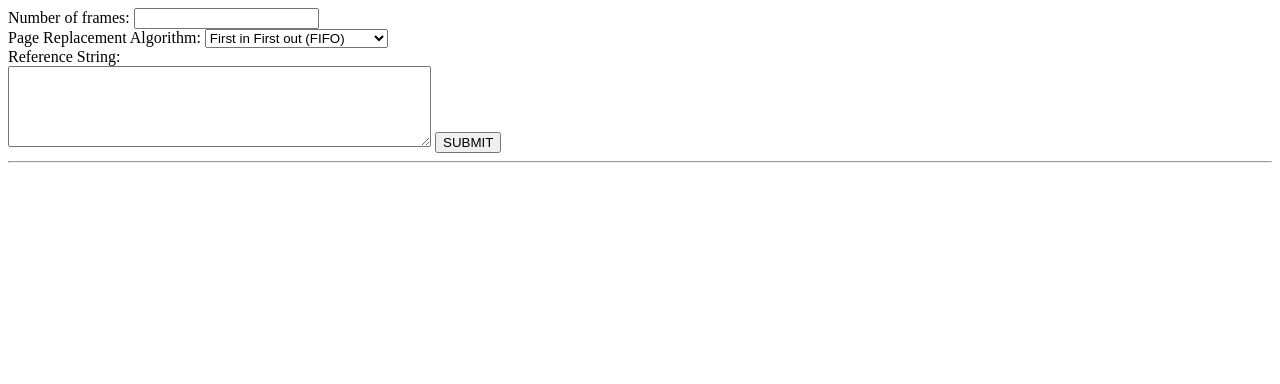
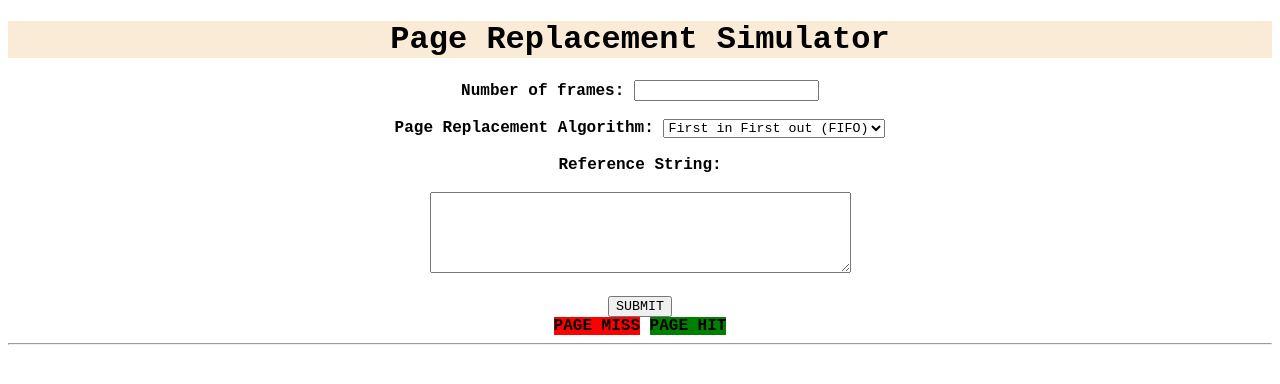
Before and after one commit to Bhargava-123/page-replacement-simulator, a Django app: page / in a window 1280 px wide. Shown: the top 384 px of the page. Run offline with Django 4.2, Linux system fonts and the light colour scheme.

Commit message:
project done

```diff
--- a/static/styles.css
+++ b/static/styles.css
@@ -1,8 +1,23 @@
 #hell{
     background-color: red;
+}
+h1{
+    text-align: center;
+    font-family: 'Courier New', Courier, monospace;
+    background-color: antiquewhite;
+
 }
 .parent
 {
     position: relative;
+    text-align: center;
+    font-family: 'Courier New', Courier, monospace;
+    font-size: large;
 
 }
+.red
+{
+    text-align: center;
+    font-family: 'Courier New', Courier, monospace;
+    font-weight: bold;
+}
--- a/templates/alskdjf.html
+++ /dev/null
@@ -1 +0,0 @@
-!
--- a/templates/index.html
+++ b/templates/index.html
@@ -10,29 +10,42 @@
     <title>Page-Replacement_Simulator</title>
 </head>
 <body>
+    <h1>Page Replacement Simulator</h1>
+    <div class = "red">
     <label for="frames">Number of frames: </label>
 
     <input type="text" name="frames" id="frames">
 
     <br>
+    <br>
 
     <label for="algo">Page Replacement Algorithm: </label>
 
-    <select name="algorithm" id="algo">
+    <select name="algorithm" id="algo" style="font-family:'Courier New', Courier, monospace;">
         <option value="FIFO">First in First out (FIFO)</option>
         <option value="LRU">Least Recently used (LRU)</option>
         <option value="OPT">Optimal (OPT)</option>
     </select>
 
     <br>
+    <br>
 
     <label for="refstr">Reference String: </label>
 
     <br>
-    <textarea name="ref_string" id="refstr" cols="50" rows="5"></textarea>
-    <button onclick = "display()">SUBMIT</button>
     <br>
+    <textarea name="ref_string" id="refstr" cols="50" rows="5" style="font-family: 'Courier New', Courier, monospace"></textarea>
+    <br>
+    <br>
+    <button onclick = "display()" style = "font-family: 'Courier New', Courier, monospace;">SUBMIT</button>
+    <br>
+    <div>
+        <span style="background-color: red;">PAGE MISS</span>
+        <span style="background-color: green;">PAGE HIT</span>
+    </div>
+
     <hr>
+    </div>
     <div class="parent" id="id_parent" >
 
     </div>
```
